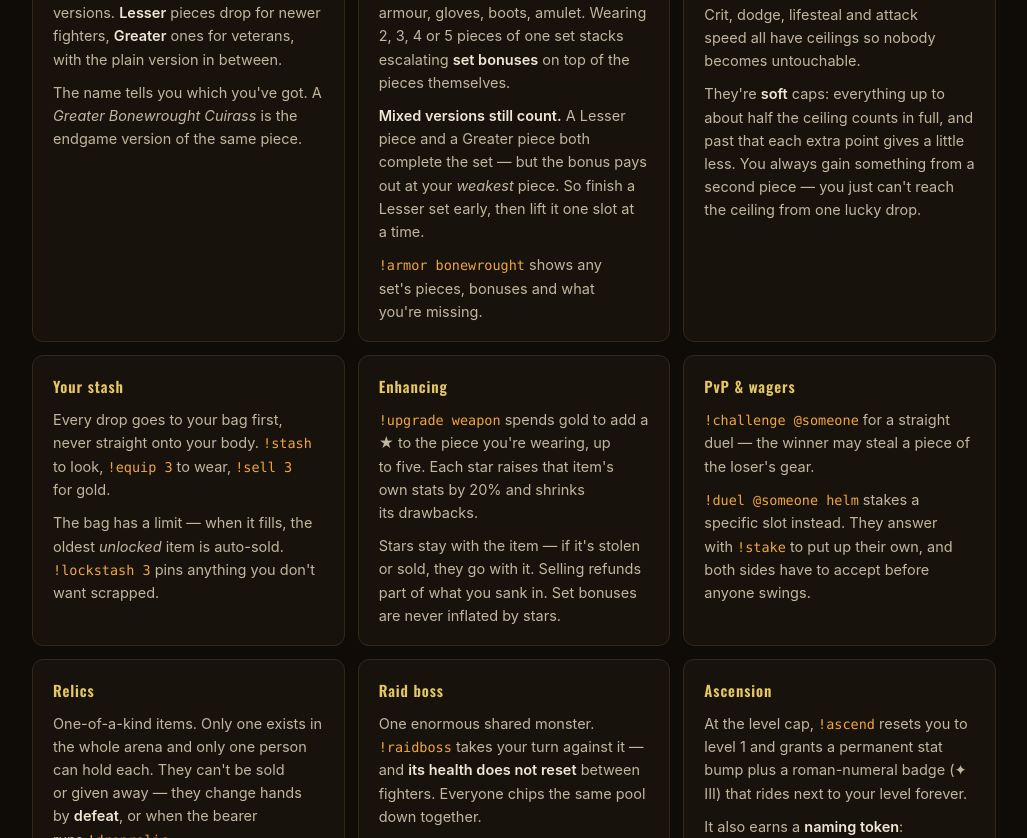
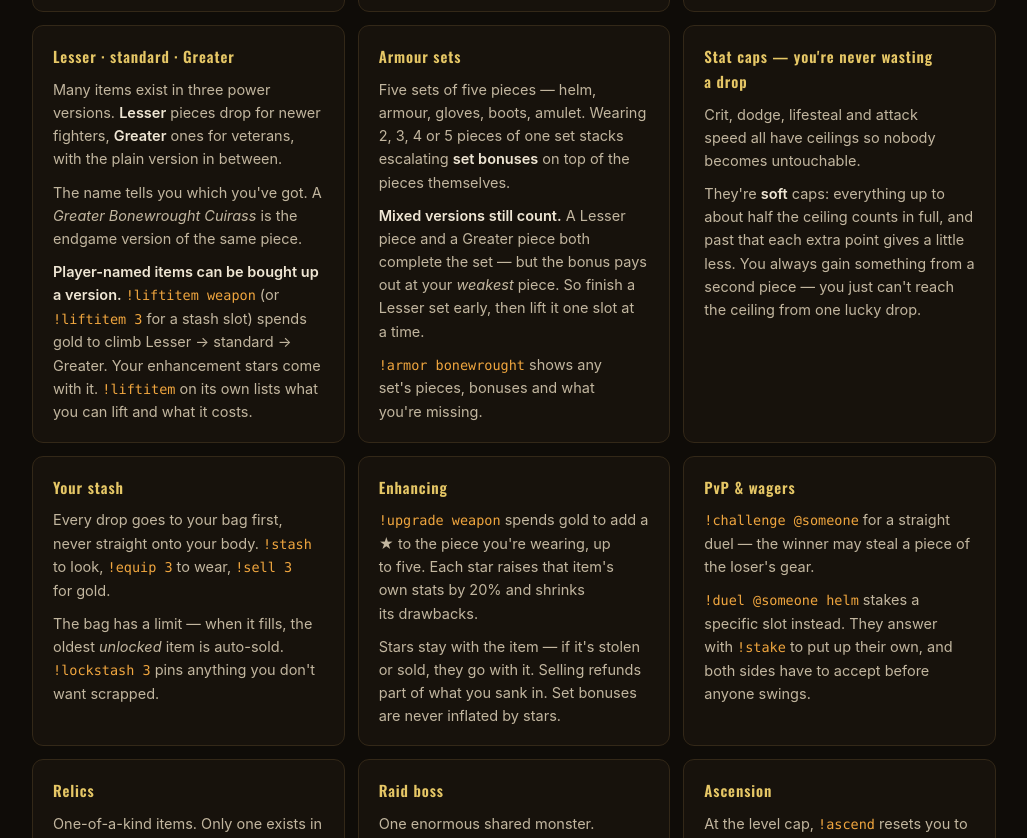
Before and after one commit to heikenbergx/pit-arena-ebs, a website: page index.html in a window 1280 px wide. Shown: the part 5422-6260 px from the top of the page, without its empty margins (126-1153 px from the left). Drawn offline with nearby package versions, Linux system fonts and the light colour scheme; a web font is replaced by a local one.

Commit message:
Add files via upload

```diff
--- a/index.html
+++ b/index.html
@@ -295,6 +295,7 @@
         <h3>Lesser · standard · Greater</h3>
         <p>Many items exist in three power versions. <strong>Lesser</strong> pieces drop for newer fighters, <strong>Greater</strong> ones for veterans, with the plain version in between.</p>
         <p>The name tells you which you've got. A <em>Greater Bonewrought Cuirass</em> is the endgame version of the same piece.</p>
+        <p><strong>Player-named items can be bought up a version.</strong> <code>!liftitem weapon</code> (or <code>!liftitem 3</code> for a stash slot) spends gold to climb Lesser → standard → Greater. Your enhancement stars come with it. <code>!liftitem</code> on its own lists what you can lift and what it costs.</p>
       </div>
 
       <div class="card">
@@ -344,6 +345,7 @@
         <h3>Ascension</h3>
         <p>At the level cap, <code>!ascend</code> resets you to level 1 and grants a permanent stat bump plus a roman-numeral badge (✦ III) that rides next to your level forever.</p>
         <p>It also earns a <strong>naming token</strong>: <code>!nameitem</code> mints a brand-new item — named by you — into the drop pool for everybody, in all three power versions.</p>
+        <p>Holding an unspent token? The extension panel shows a teal <strong>✒ NAME</strong> badge next to your name, and <code>!ascend</code> will warn you once rather than quietly replacing it.</p>
         <p>Each ascension taxes your XP gain a little, so every climb back up is longer than the last.</p>
       </div>
 
@@ -395,6 +397,7 @@ const GROUPS = [
     ['!lockstash', '&lt;#&gt;', 'Pin a bag item so the full-bag auto-sell can never scrap it. Run it again to unlock.'],
     ['!upgrade', '&lt;slot&gt;', 'Spend gold to add a ★ to the piece you\'re wearing, up to five. Each star raises that item\'s own stats by 20% and shrinks its drawbacks. e.g. <code>!upgrade weapon</code>'],
     ['!autoequip', '[on|off]', 'When on, a drop that beats what you\'re wearing equips itself. Off by default — drops just go to the bag.'],
+    ['!liftitem', '[&lt;slot&gt; | &lt;#&gt;]', 'Spend gold to lift a <em>player-named</em> item one power version: Lesser → standard → Greater. Works on a worn slot or a stash number. Enhancement stars carry over. Bare <code>!liftitem</code> lists yours with prices.'],
     ['!armor', '[set name]', 'Preview an armour set: its five pieces, every bonus tier, which version you own of each, and what you\'re still missing. Bare <code>!armor</code> lists all five sets.'],
     ['!relics', '', 'The relic board — every one-of-a-kind item and who currently holds it.'],
     ['!droprelic', '', 'Release the relic you\'re holding back into the pool for someone else to win.'],
```
